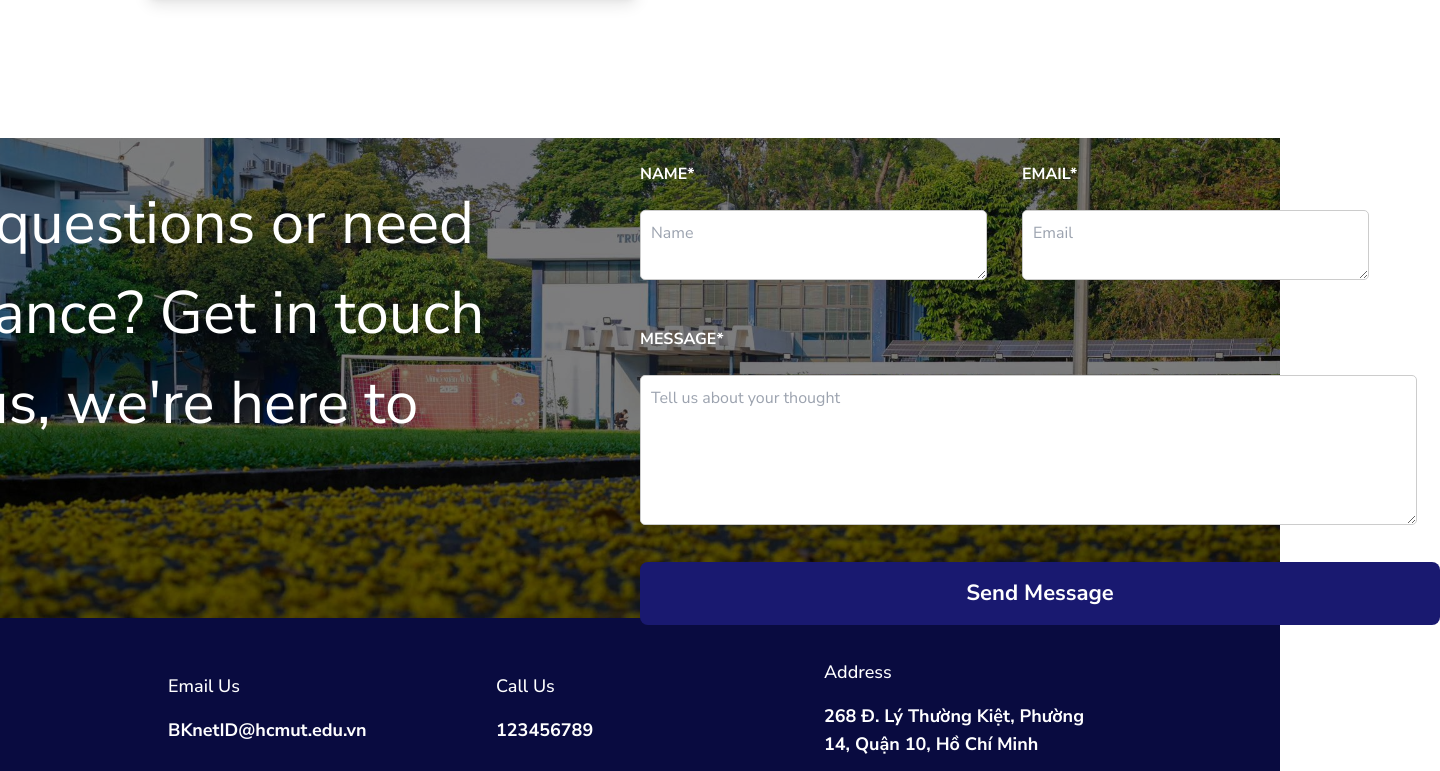
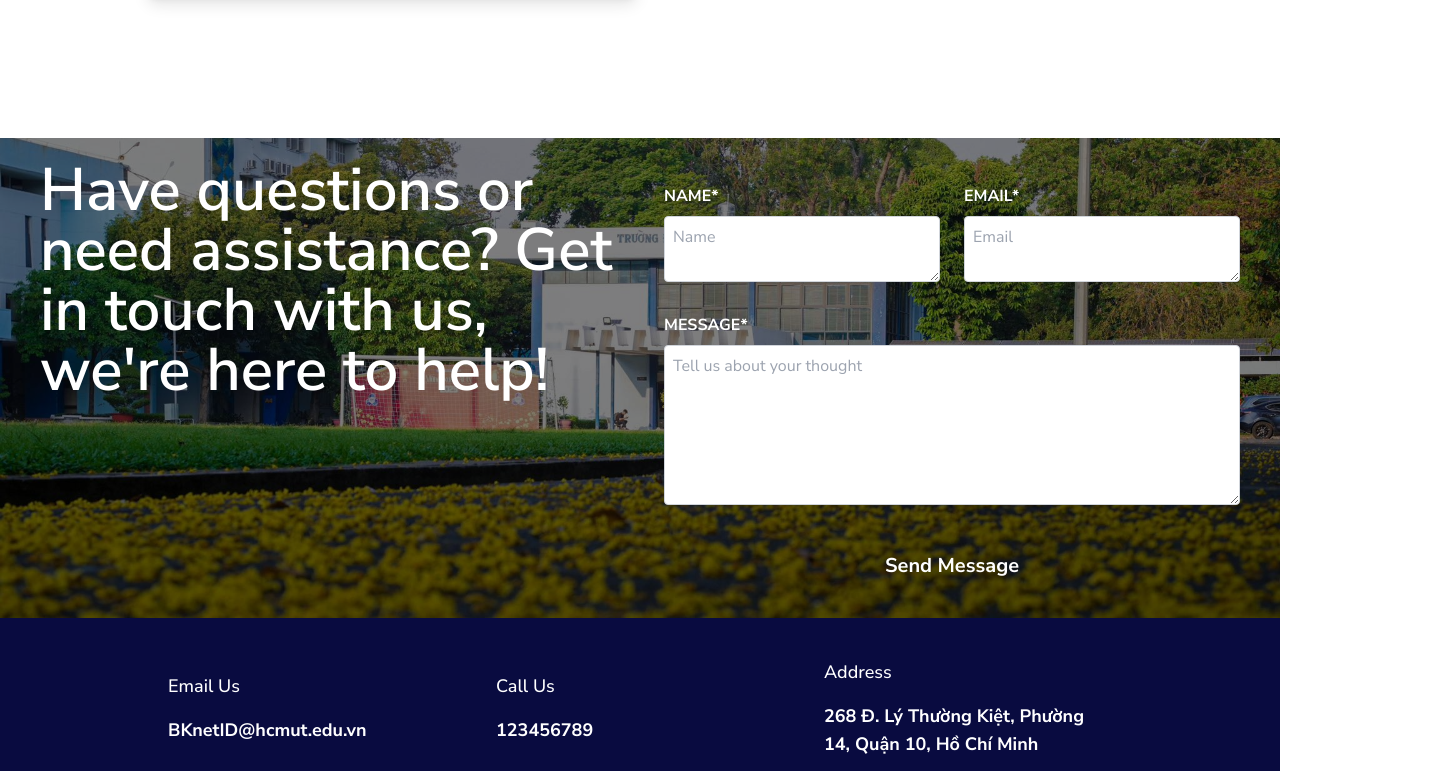
Before and after one commit to cuongtr1704/Smart-Study-Space, a React (Vite) app in the folder client/: page / in a window 1280 px wide. Shown: the part 1509-2280 px from the top of the page, 1440 px wide, since content can reach past the window. Built offline with nearby package versions, Linux system fonts and the light colour scheme.

Commit message:
Update ContactSection.jsx

```diff
--- a/client/src/components/ContactSection.jsx
+++ b/client/src/components/ContactSection.jsx
@@ -1,40 +1,80 @@
-import "../styles/contact-section.css";
+import footer from "../images/footer.jpg";
 
 function ContactSection() {
   return (
-    <section className="Contact">
-      <div className="contact-container">
-        <div className="questions">
-          <h2>
-            Have questions or need assistance? Get in touch with us, we're here
-            to help!
+    <section className="pt-[100px] bg-white">
+      <div
+        className="relative w-full h-[60vh] flex items-center justify-center bg-cover bg-center"
+        style={{ backgroundImage: `url(${footer})` }}
+      >
+        <div className="absolute inset-0 bg-black bg-opacity-50 z-0" />
+
+        <div className="relative z-10 flex flex-col md:flex-row justify-between items-start gap-10 w-full max-w-[1600px] px-10">
+          <div className="w-full md:w-1/2">
+            <h2 className="text-white text-left text-4xl md:text-5xl lg:text-6xl font-semibold leading-tight">
+              Have questions or need assistance? Get in touch with us, we're
+              here to help!
             </h2>
           </div>
-        <div className="form">
-          <div className="group">
-            <fieldset>
-              <label htmlFor="name">NAME*</label>
-              <br />
-              <textarea name="name" id="name" placeholder="Name" />
+
+          <form className="w-full md:w-1/2 max-w-xl">
+            <div className="flex flex-col gap-6">
+              <div className="flex flex-col md:flex-row gap-6 pt-6">
+                <fieldset className="flex-1">
+                  <label
+                    htmlFor="name"
+                    className="text-white font-bold block mb-2"
+                  >
+                    NAME*
+                  </label>
+                  <textarea
+                    id="name"
+                    name="name"
+                    placeholder="Name"
+                    className="w-full p-2 rounded border border-gray-300 text-base"
+                  />
                 </fieldset>
-            <fieldset>
-              <label htmlFor="email">EMAIL*</label>
-              <br />
-              <textarea name="email" id="email" placeholder="Email" />
+                <fieldset className="flex-1">
+                  <label
+                    htmlFor="email"
+                    className="text-white font-bold block mb-2"
+                  >
+                    EMAIL*
+                  </label>
+                  <textarea
+                    id="email"
+                    name="email"
+                    placeholder="Email"
+                    className="w-full p-2 rounded border border-gray-300 text-base"
+                  />
                 </fieldset>
               </div>
+
               <fieldset>
-            <label htmlFor="message">MESSAGE*</label>
-            <br />
+                <label
+                  htmlFor="message"
+                  className="text-white font-bold block mb-2"
+                >
+                  MESSAGE*
+                </label>
                 <textarea
+                  id="message"
                   name="message"
-              id="message"
                   placeholder="Tell us about your thought"
+                  className="w-full h-40 p-2 rounded border border-gray-300 text-base"
                 />
               </fieldset>
+
               <fieldset>
-            <button type="submit">Send Message</button>
+                <button
+                  type="submit"
+                  className="w-full bg-midnightblue text-white font-bold text-xl py-4 px-6 rounded-lg hover:bg-white hover:text-midnightblue transition duration-300"
+                >
+                  Send Message
+                </button>
               </fieldset>
+            </div>
+          </form>
         </div>
       </div>
     </section>
```
Lines whose indentation alone changed are shown as unchanged.
